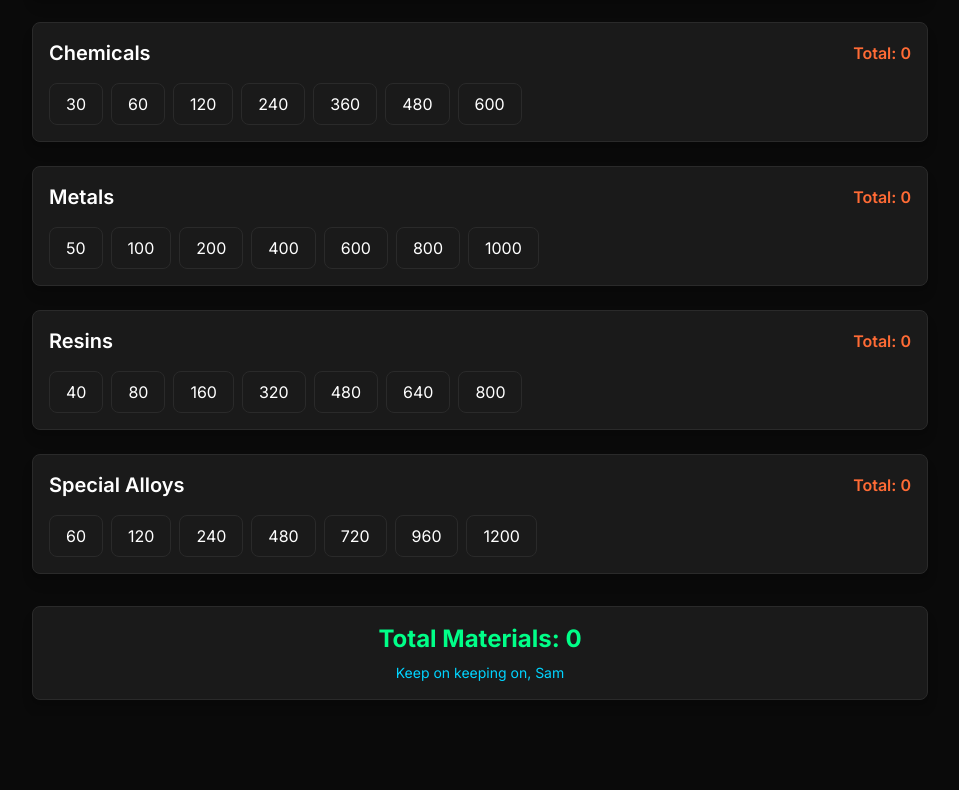
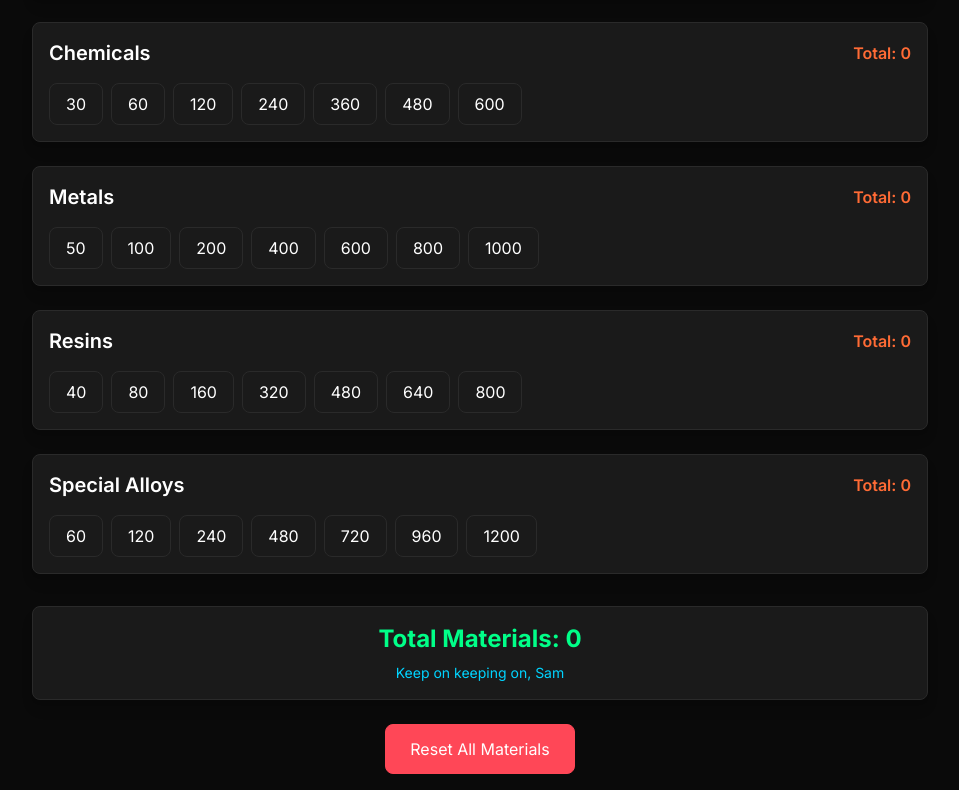
Before and after one commit to robertkirsz/death-stranding-materials, a React (Vite) app: page / in a window 1280 px wide. Shown: the part 246-1036 px from the top of the page, without its empty margins (160-1119 px from the left). Before the commit the page ends 962 px from the top, so only its background shows below. Built offline with nearby package versions, Linux system fonts and the light colour scheme.

Commit message:
Implement localStorage support for materials and add reset functionality. Materials are now loaded from localStorage on initialization, and a reset button has been added to clear selections and remove saved data.

```diff
--- a/src/App.tsx
+++ b/src/App.tsx
@@ -7,7 +7,47 @@ interface Material {
 }
 
 function App() {
-  const [materials, setMaterials] = useState<Material[]>([
+  // Load initial state from localStorage or use default
+  const getInitialMaterials = (): Material[] => {
+    const saved = localStorage.getItem('death-stranding-materials')
+    if (saved) {
+      try {
+        const parsed = JSON.parse(saved)
+        // Ensure all materials have the correct structure
+        return [
+          {
+            name: 'Ceramics',
+            sizes: [40, 80, 160, 320, 480, 640, 800],
+            selected: parsed[0]?.selected || {}
+          },
+          {
+            name: 'Chemicals',
+            sizes: [30, 60, 120, 240, 360, 480, 600],
+            selected: parsed[1]?.selected || {}
+          },
+          {
+            name: 'Metals',
+            sizes: [50, 100, 200, 400, 600, 800, 1000],
+            selected: parsed[2]?.selected || {}
+          },
+          {
+            name: 'Resins',
+            sizes: [40, 80, 160, 320, 480, 640, 800],
+            selected: parsed[3]?.selected || {}
+          },
+          {
+            name: 'Special Alloys',
+            sizes: [60, 120, 240, 480, 720, 960, 1200],
+            selected: parsed[4]?.selected || {}
+          }
+        ]
+      } catch (error) {
+        console.error('Failed to parse saved materials:', error)
+      }
+    }
+
+    // Default state if no saved data
+    return [
       {
         name: 'Ceramics',
         sizes: [40, 80, 160, 320, 480, 640, 800],
@@ -33,7 +73,19 @@ function App() {
         sizes: [60, 120, 240, 480, 720, 960, 1200],
         selected: {}
       }
-  ])
+    ]
+  }
+
+  const [materials, setMaterials] = useState<Material[]>(getInitialMaterials)
+
+  // Save materials to localStorage whenever they change
+  const saveMaterials = (newMaterials: Material[]) => {
+    try {
+      localStorage.setItem('death-stranding-materials', JSON.stringify(newMaterials))
+    } catch (error) {
+      console.error('Failed to save materials to localStorage:', error)
+    }
+  }
 
   const addMaterial = (materialIndex: number, size: number) => {
     // Update materials state to show count
@@ -46,6 +98,10 @@ function App() {
 
       material.selected = selected
       newMaterials[materialIndex] = material
+
+      // Save to localStorage
+      saveMaterials(newMaterials)
+
       return newMaterials
     })
   }
@@ -78,8 +134,45 @@ function App() {
 
       material.selected = selected
       newMaterials[materialIndex] = material
+
+      // Save to localStorage
+      saveMaterials(newMaterials)
+
       return newMaterials
     })
+  }
+
+  const resetMaterials = () => {
+    const resetMaterials: Material[] = [
+      {
+        name: 'Ceramics',
+        sizes: [40, 80, 160, 320, 480, 640, 800],
+        selected: {}
+      },
+      {
+        name: 'Chemicals',
+        sizes: [30, 60, 120, 240, 360, 480, 600],
+        selected: {}
+      },
+      {
+        name: 'Metals',
+        sizes: [50, 100, 200, 400, 600, 800, 1000],
+        selected: {}
+      },
+      {
+        name: 'Resins',
+        sizes: [40, 80, 160, 320, 480, 640, 800],
+        selected: {}
+      },
+      {
+        name: 'Special Alloys',
+        sizes: [60, 120, 240, 480, 720, 960, 1200],
+        selected: {}
+      }
+    ]
+
+    setMaterials(resetMaterials)
+    localStorage.removeItem('death-stranding-materials')
   }
 
   return (
@@ -139,6 +232,18 @@ function App() {
           <h3 className="text-2xl font-bold text-ds-green mb-2">Total Materials: {getTotalForAllMaterials()}</h3>
           <p className="text-ds-cyan text-sm">Keep on keeping on, Sam</p>
         </div>
+
+        {/* Reset Button */}
+        <div className="text-center mt-6">
+          <button
+            onClick={resetMaterials}
+            className="bg-ds-red border border-ds-red text-white px-6 py-3 rounded-lg
+                     hover:bg-red-700 hover:border-red-700 transition-all duration-200
+                     focus:outline-none focus:ring-2 focus:ring-ds-red focus:ring-opacity-50"
+          >
+            Reset All Materials
+          </button>
+        </div>
       </div>
     </div>
   )
```
Lines whose indentation alone changed are shown as unchanged.
